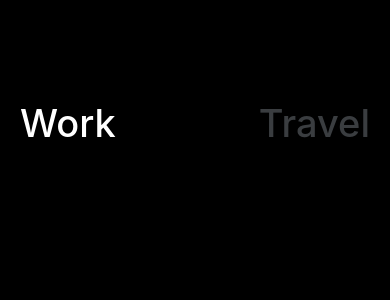
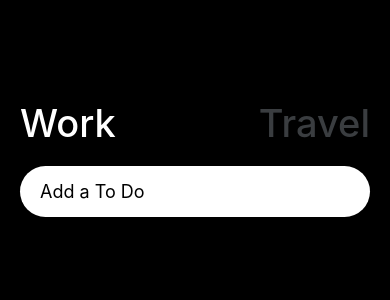
Before and after one commit to sungalex/react-native-ToDoApp, a React Native app: screen / in a window 390 px wide. Shown: the top 300 px of the page. Built offline with nearby package versions, Linux system fonts and the light colour scheme.

Commit message:
TextInput

```diff
--- a/App.js
+++ b/App.js
@@ -1,12 +1,20 @@
 import { useState } from "react";
 import { StatusBar } from "expo-status-bar";
-import { StyleSheet, Text, View, TouchableOpacity } from "react-native";
+import {
+  StyleSheet,
+  Text,
+  View,
+  TouchableOpacity,
+  TextInput,
+} from "react-native";
 import { theme } from "./colors";
 
 export default function App() {
   const [working, setWorking] = useState(true);
+  const [text, setText] = useState("");
   const work = () => setWorking(true);
   const travel = () => setWorking(false);
+  const onChangeText = (event) => setText(event);
   return (
     <View style={styles.container}>
       <View style={styles.header}>
@@ -29,6 +37,10 @@ export default function App() {
           </Text>
         </TouchableOpacity>
       </View>
+      <TextInput
+        onChangeText={onChangeText}
+        placeholder={working ? "Add a To Do" : "Where do you want to go"}
+        style={styles.input}></TextInput>
       <StatusBar style="light" />
     </View>
   );
@@ -38,16 +50,24 @@ const styles = StyleSheet.create({
   container: {
     flex: 1,
     backgroundColor: theme.bg,
+    paddingHorizontal: 20,
   },
   header: {
     flexDirection: "row",
     marginTop: 100,
     justifyContent: "space-between",
-    marginHorizontal: 20,
   },
   btnText: {
     color: "white",
     fontSize: 38,
     fontWeight: "500",
   },
+  input: {
+    backgroundColor: "white",
+    paddingHorizontal: 20,
+    paddingVertical: 15,
+    borderRadius: 30,
+    marginTop: 20,
+    fontSize: 18,
+  },
 });
```
